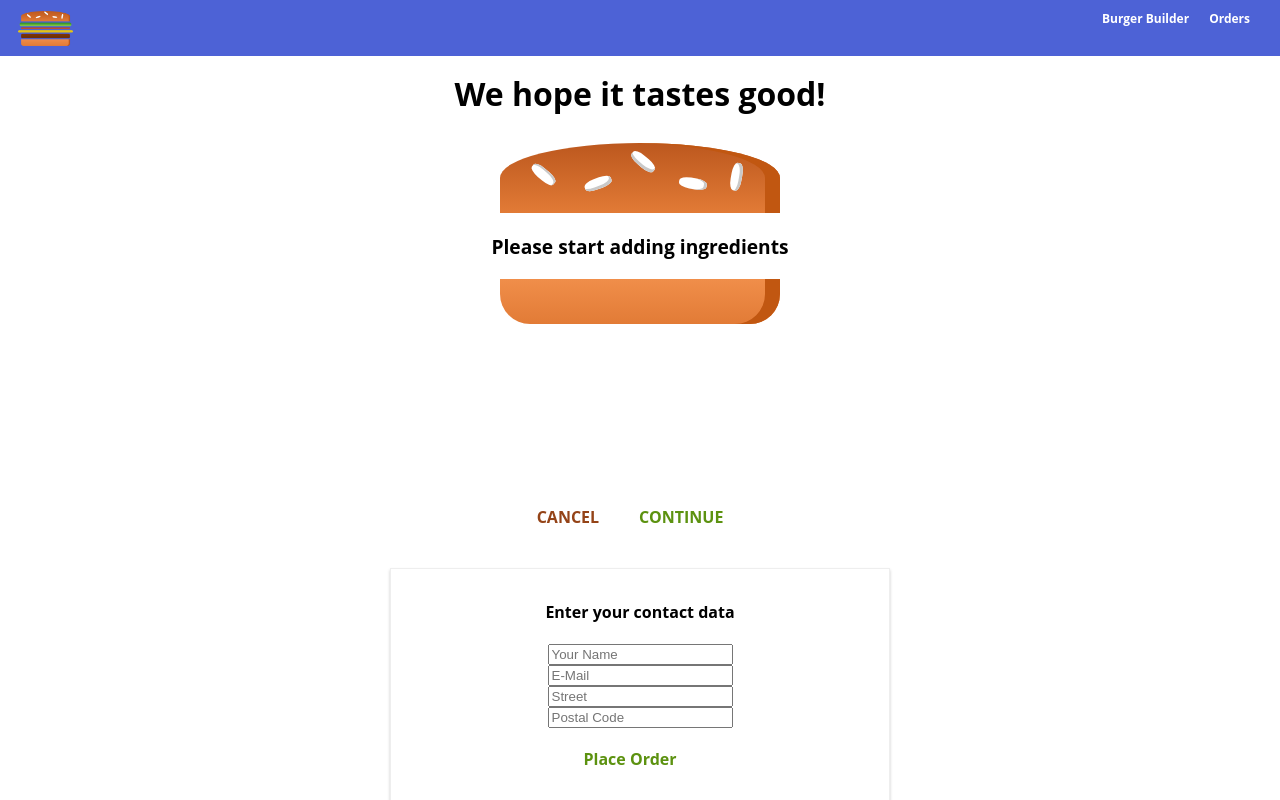
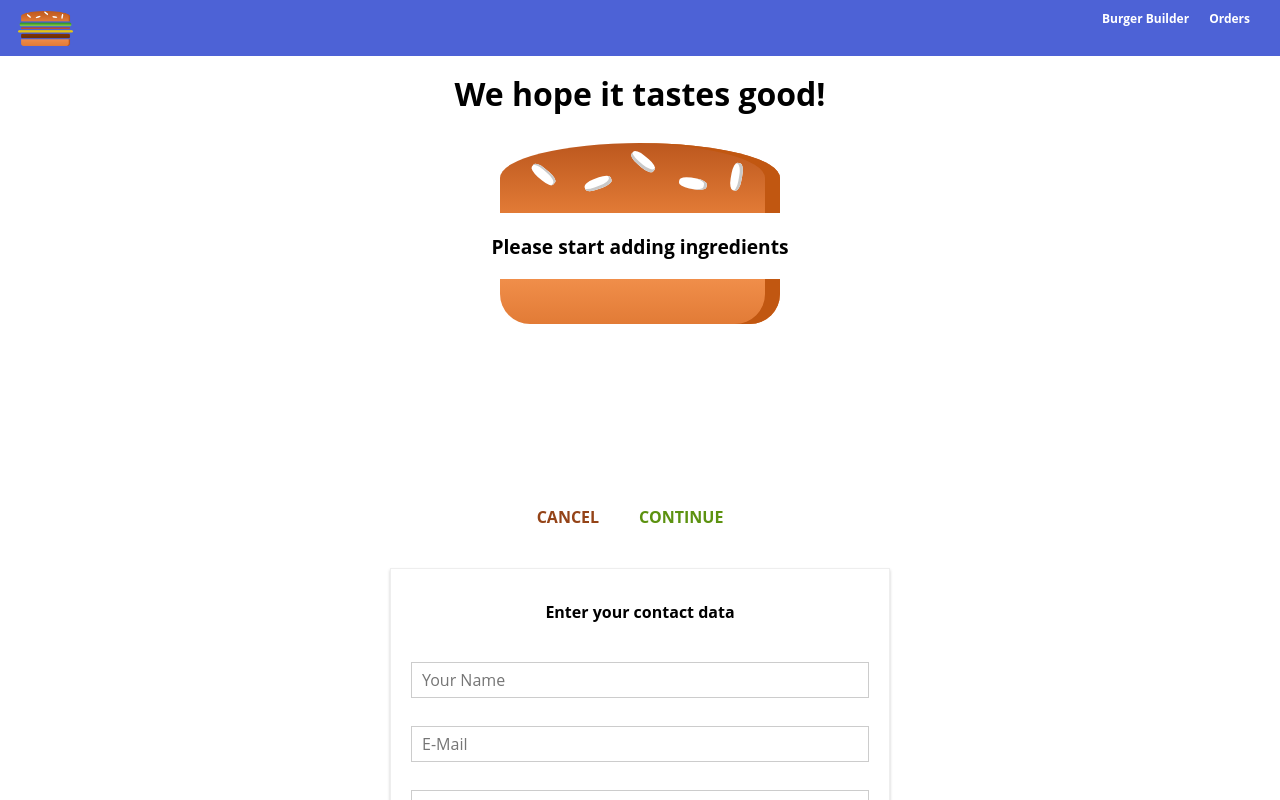
Before and after one commit to giacomo9999/react-bb-201220, a React (Create React App) app: page /checkout in a window 1280 px wide. Both pictures are taken after a click on the button "CONTINUE". Shown: the top 800 px of the page. Built offline with nearby package versions, Linux system fonts and the light colour scheme; the HTML template or start-up script is replaced by a standard one.

Commit message:
Through lesson 236.

```diff
--- /dev/null
+++ b/src/components/UI/Input/Input.js
@@ -0,0 +1,26 @@
+import React from "react";
+import classes from "./Input.module.css";
+
+const input = (props) => {
+  let inputElement = null;
+
+  switch (props.inputtype) {
+    case "input":
+      inputElement = <input className={classes.InputElement} {...props} />;
+      break;
+    case "textarea":
+      inputElement = <textarea className={classes.InputElement} {...props} />;
+      break;
+    default:
+      inputElement = <input className={classes.InputElement} {...props} />;
+  }
+
+  return (
+    <div className={classes.Input}>
+      <label className={classes.Label}>{props.label}</label>
+      {inputElement}
+    </div>
+  );
+};
+
+export default input;
--- /dev/null
+++ b/src/components/UI/Input/Input.module.css
@@ -0,0 +1,26 @@
+.Input {
+  width: 100%;
+  padding: 10px;
+  box-sizing: border-box;
+}
+
+.Label {
+  font-weight: bold;
+  display: block;
+  margin-bottom: 8px;
+}
+
+.InputElement {
+  outline: none;
+  border: 1px solid #ccc;
+  font: inherit;
+  padding: 6px 10px;
+  display: block;
+  width: 100%;
+  box-sizing: border-box;
+}
+
+.InputElement:focus {
+  outline: none;
+  background-color: #ccc;
+}
--- a/src/containers/Checkout/ContactData/ContactData.js
+++ b/src/containers/Checkout/ContactData/ContactData.js
@@ -1,6 +1,8 @@
 import React, { Component } from "react";
 import Button from "../../../components/UI/Button/Button";
 import Spinner from "../../../components/UI/Spinner/Spinner";
+import Input from "../../../components/UI/Input/Input";
+
 import classes from "./ContactData.module.css";
 
 import axios from "../../../axios-orders";
@@ -48,26 +50,26 @@
   render() {
     let form = (
       <form>
-        <input
-          className={classes.Input}
+        <Input
+          inputtype="input"
           type="text"
           name="name"
           placeholder="Your Name"
         />
-        <input
-          className={classes.Input}
+        <Input
+          inputtype="input"
           type="email"
           name="email"
           placeholder="E-Mail"
         />
-        <input
-          className={classes.Input}
+        <Input
+          inputtype="input"
           type="text"
           name="street"
           placeholder="Street"
         />
-        <input
-          className={classes.Input}
+        <Input
+          inputtype="input"
           type="text"
           name="postalcode"
           placeholder="Postal Code"
--- a/src/containers/Checkout/ContactData/ContactData.module.css
+++ b/src/containers/Checkout/ContactData/ContactData.module.css
@@ -8,10 +8,7 @@
   box-sizing: border-box;
 }
 
-.Input {
-  display: block;
-  margin: 0 auto;
-}
+
 
 @media (min-width: 600px) {
   .ContactData {
```
Also changed, not shown: 1 other file (tests, documents, lock files or other folders).
